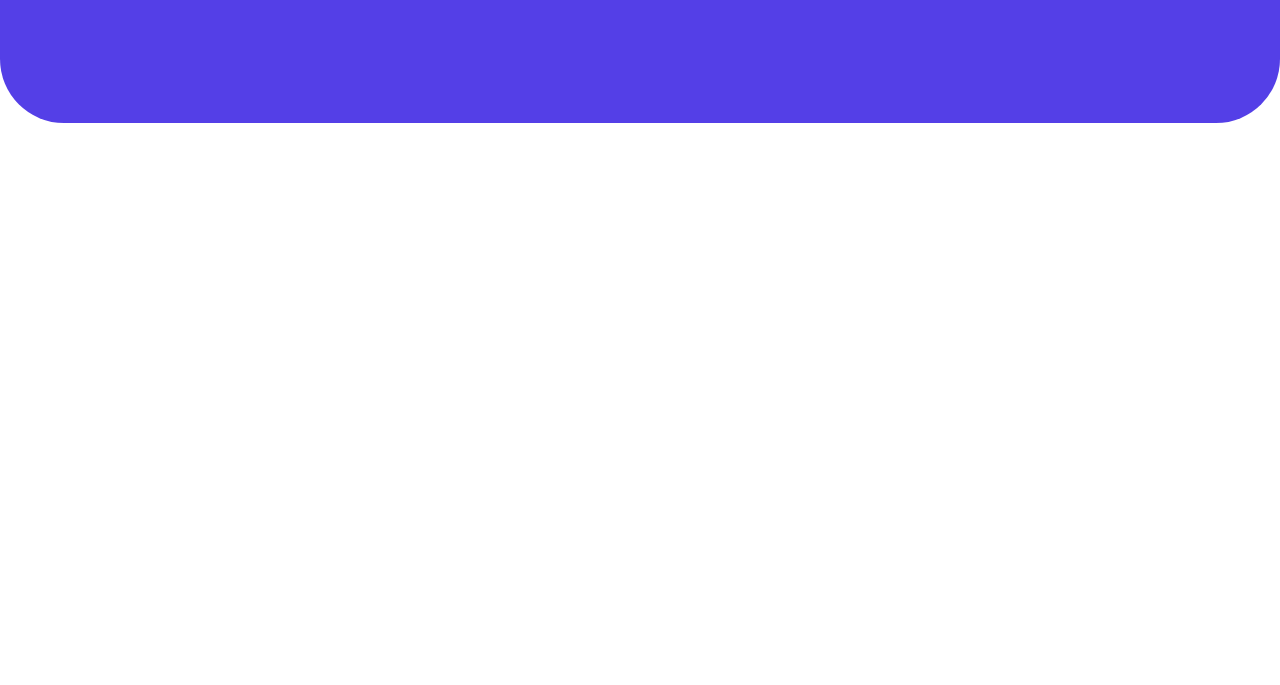
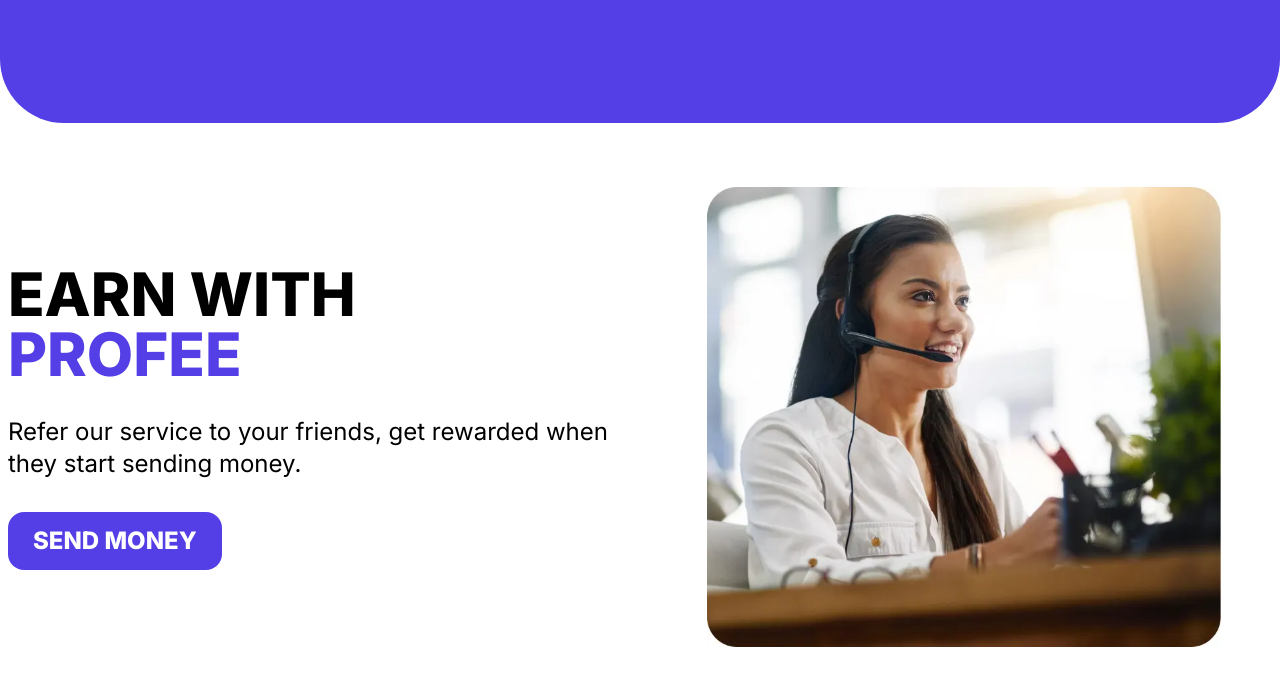
Before and after one commit to glimmrz/profee__clone, a Next.js app: page / in a window 1280 px wide. Shown: the part 6581-7266 px from the top of the page. Before the commit the page ends 6704 px from the top, so only its background shows below. Built offline with nearby package versions, Linux system fonts and the light colour scheme.

Commit message:
new: referal section

```diff
--- a/src/app/page.jsx
+++ b/src/app/page.jsx
@@ -1,11 +1,13 @@
-import Care from "@/components/care";
+import Button from "@/components/button";
 import Example from "@/components/example";
 import Family from "@/components/family";
 import Features from "@/components/features";
+import Heading from "@/components/heading";
 import Hero from "@/components/hero";
 import MobileApp from "@/components/mobile-app";
 import Recognition from "@/components/recognition";
 import Title from "@/components/title";
+import TitleImage from "@/components/title-image";
 
 const featureTitle = (
   <Title>
@@ -93,8 +95,25 @@
       <MobileApp />
       <Family />
       <Features features={featuresTwo} customStyles="!bg-[#EFF1FA] z-[5]" />
-      <Care />
+      <TitleImage customStyles="z-[4]">
+        <Title>we care about you</Title>
+        <p className="text-shade">
+          Profee support specialists speak many languages and will help you with
+          any question you may have. Write us in chat, email help@profee.com or
+          call +357 22 000 253. The support team will answer you from 9:00 to
+          22:00 (UTC+03:00) Monday to Friday.
+        </p>
+        <Button label="send money" size="lg" />
+      </TitleImage>
       <Recognition />
+      <TitleImage reverse customStyles="z-[2]">
+        <Title>
+          Earn with <br /> <span className="text-primary">profee</span>
+        </Title>
+        <Heading subtitle="Refer our service to your friends, get rewarded when they start sending money." />
+
+        <Button label="send money" size="lg" />
+      </TitleImage>
     </div>
   );
 }
--- a/src/components/care.jsx
+++ /dev/null
@@ -1,27 +0,0 @@
-import Button from "./button";
-import CustomImage from "./custom-image";
-import Section from "./section";
-import Title from "./title";
-import care from "@/assets/care.webp";
-
-export default function Care() {
-  return (
-    <Section customStyles="bg-white z-[4] !min-h-fit">
-      <div className="grid md:grid-cols-2 gap-8">
-        <div className="h-fit md:h-[460px] w-full">
-          <CustomImage src={care} alt="" />
-        </div>
-        <div className="flex flex-col items-start justify-center gap-4 md:gap-8">
-          <Title>we care about you</Title>
-          <p className="text-shade">
-            Profee support specialists speak many languages and will help you
-            with any question you may have. Write us in chat, email
-            help@profee.com or call +357 22 000 253. The support team will
-            answer you from 9:00 to 22:00 (UTC+03:00) Monday to Friday.
-          </p>
-          <Button label="send money" size="lg" />
-        </div>
-      </div>
-    </Section>
-  );
-}
--- a/src/components/recognition.jsx
+++ b/src/components/recognition.jsx
@@ -3,7 +3,7 @@
 
 export default function Recognition() {
   return (
-    <Section customStyles="bg-primary">
+    <Section customStyles="bg-primary z-[3]">
       <div className="grid md:grid-cols-[1fr,2fr]">
         <div className="text-white">
           <Title>walton is recognized by industry experts</Title>
--- /dev/null
+++ b/src/components/title-image.jsx
@@ -0,0 +1,22 @@
+import CustomImage from "./custom-image";
+import Section from "./section";
+import care from "@/assets/care.webp";
+
+export default function TitleImage({ children, reverse, customStyles = "" }) {
+  return (
+    <Section customStyles={`bg-white !min-h-fit ${customStyles}`}>
+      <div className="grid md:grid-cols-2 gap-8">
+        <div className="h-fit md:h-[460px] w-full">
+          <CustomImage src={care} alt="" />
+        </div>
+        <div
+          className={`flex flex-col items-start justify-center gap-4 md:gap-8 ${
+            reverse ? "row-start-1" : ""
+          }`}
+        >
+          {children}
+        </div>
+      </div>
+    </Section>
+  );
+}
```
Also changed, not shown: 1 other file (tests, documents, lock files or other folders).
